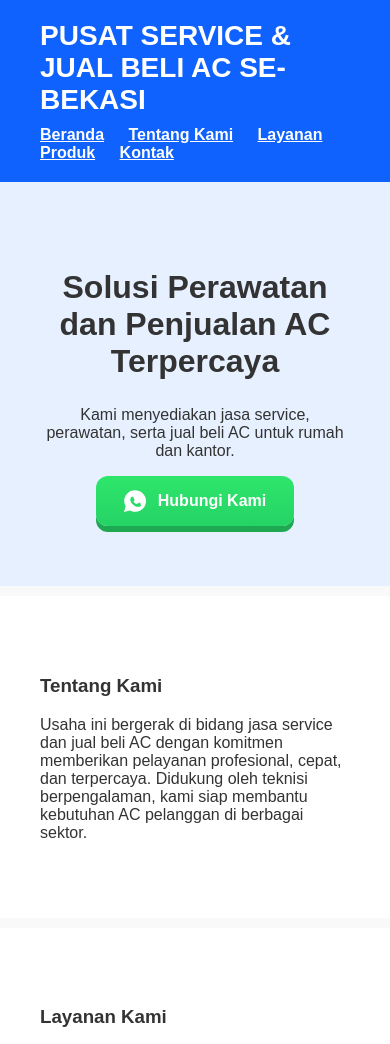
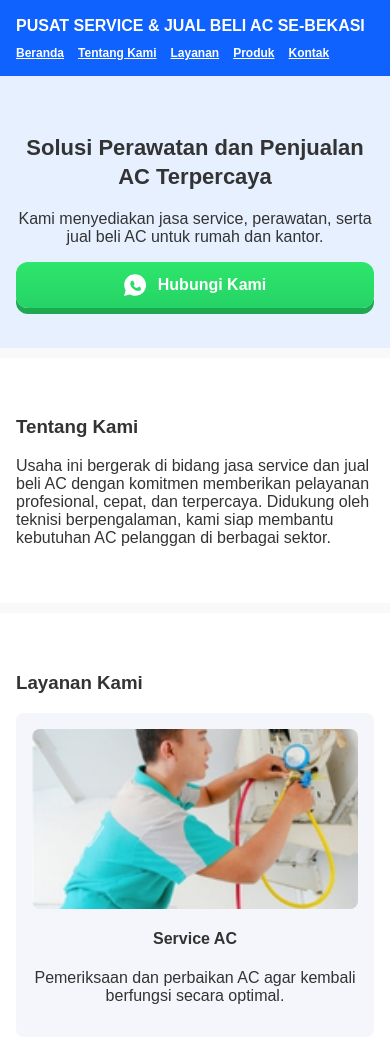
Before and after one commit to saranateknikmandiri/service-ac-bekasi, a plain HTML site: page index.html in a window 390 px wide. Shown: the top 1044 px of the page. Drawn offline with Linux system fonts and the light colour scheme.

Commit message:
Update index.html

```diff
--- a/index.html
+++ b/index.html
@@ -171,6 +171,143 @@
 .contact-link:hover {
   text-decoration: underline;
 }
+
+
+/* === Responsive Fixes (mobile overflow/offside) === */
+* {
+  box-sizing: border-box;
+}
+
+html, body {
+  max-width: 100%;
+  overflow-x: hidden;
+}
+
+img {
+  max-width: 100%;
+  height: auto;
+  display: block;
+}
+
+header {
+  padding: 20px 40px;
+}
+
+header h1 {
+  font-size: clamp(20px, 4vw, 28px);
+  line-height: 1.25;
+  overflow-wrap: anywhere;
+}
+
+nav {
+  display: flex;
+  flex-wrap: wrap;
+  gap: 10px 20px;
+}
+
+nav a {
+  margin-right: 0;
+}
+
+section {
+  padding: 60px 40px;
+}
+
+.hero h2 {
+  font-size: clamp(24px, 5vw, 32px);
+  line-height: 1.3;
+}
+
+.services, .products {
+  display: grid;
+  grid-template-columns: repeat(auto-fit, minmax(min(100%, 220px), 1fr));
+  gap: 20px;
+}
+
+.services > *, .products > * {
+  min-width: 0;
+}
+
+.card {
+  min-width: 0;
+  overflow: hidden;
+}
+
+.services .card img,
+.products .card img,
+.card img {
+  width: 100%;
+  max-width: 100%;
+  height: 220px;
+  object-fit: cover;
+  object-position: center;
+  border-radius: 8px;
+  margin-bottom: 12px;
+}
+
+.btn-wa {
+  max-width: 100%;
+}
+
+@media (max-width: 768px) {
+  header {
+    padding: 16px;
+  }
+
+  nav {
+    gap: 8px 14px;
+  }
+
+  nav a {
+    font-size: 14px;
+  }
+
+  section {
+    padding: 40px 16px;
+    scroll-margin-top: 100px;
+  }
+
+  .services, .products {
+    grid-template-columns: 1fr;
+  }
+
+  .card {
+    padding: 16px;
+  }
+
+  .services .card img,
+  .products .card img,
+  .card img {
+    height: 200px;
+  }
+
+  .btn-wa {
+    justify-content: center;
+    width: 100%;
+    padding: 12px 18px;
+  }
+}
+
+@media (max-width: 480px) {
+  header h1 {
+    font-size: 16px;
+  }
+
+  nav a {
+    font-size: 12px;
+  }
+
+  .hero h2 {
+    font-size: 22px;
+  }
+
+  .services .card img,
+  .products .card img,
+  .card img {
+    height: 180px;
+  }
+}
+
 </style>
 </head>
 <body>
@@ -189,7 +326,7 @@
     <h2>Solusi Perawatan dan Penjualan AC Terpercaya</h2>
     <p>Kami menyediakan jasa service, perawatan, serta jual beli AC untuk rumah dan kantor.</p>
 
-    <a class="btn-wa" href="https://wa.me/628170038400" target="_blank">
+    <a class="btn-wa" href="https://wa.me/628170038400" target="_blank" rel="noopener noreferrer">
   <svg viewBox="0 0 32 32">
     <path d="M16 .3C7.3.3.3 7.3.3 16c0 2.8.7 5.4 2.1 7.8L0 32l8.4-2.3c2.3 1.3 5.1 2 7.9 2h.1c8.7 0 15.7-7 15.7-15.7S24.7.3 16 .3zm8.9 22.2c-.4 1-2.2 1.9-3.1 2-0.9.1-1.9.1-3.1-.1-4.6-1.4-7.6-5.4-7.8-5.6-.2-.2-1.8-2.4-1.8-4.6s1.2-3.3 1.6-3.8c.4-.4.8-.5 1.1-.5.3 0 .6 0 .9 0 .3 0 .7-.1 1.1.9.4.9 1.3 3.2 1.4 3.4.1.2.1.5 0 .7-.1.2-.2.4-.4.6-.2.2-.4.4-.6.6-.2.2-.4.4-.2.8.2.4.9 1.5 2 2.5 1.4 1.2 2.6 1.6 3 .1.4.2.6.2.8.1.2-.1 1-.4 1.5-.3.5-.6 1-1.3 1.3-.6.3-1.3.7-1.7.7-.4 0-.8.1-1.1.1z"/>
   </svg>
@@ -210,22 +347,22 @@
     <h3>Layanan Kami</h3>
     <div class="services">
       <div class="card">
-        <img src="img/service-ac.jpg" alt="Service AC" />
+        <img loading="lazy" src="img/service-ac.jpg" alt="Service AC" />
         <h4>Service AC</h4>
         <p>Pemeriksaan dan perbaikan AC agar kembali berfungsi secara optimal.</p>
       </div>
       <div class="card">
-        <img src="img/cuci-ac.jpg" alt="Cuci AC" />
+        <img loading="lazy" src="img/cuci-ac.jpg" alt="Cuci AC" />
         <h4>Cuci AC</h4>
         <p>Membersihkan unit AC untuk menjaga kualitas udara dan efisiensi pendinginan.</p>
       </div>
       <div class="card">
-        <img src="img/pasang-ac.jpg" alt="Pasang AC" />
+        <img loading="lazy" src="img/pasang-ac.jpg" alt="Pasang AC" />
         <h4>Pasang & Bongkar AC</h4>
         <p>Layanan instalasi dan pembongkaran AC secara aman dan rapi.</p>
       </div>
       <div class="card">
-        <img src="img/freon-ac.jpg" alt="Isi Freon AC" />
+        <img loading="lazy" src="img/freon-ac.jpg" alt="Isi Freon AC" />
         <h4>Isi Freon</h4>
         <p>Pengisian freon sesuai standar untuk menjaga performa AC.</p>
       </div>
@@ -237,48 +374,48 @@
   <div class="products">
 
     <div class="card">
-<img src="img/produk/Samsung.jpg" alt="AC Samsung" class="produk-img" />
+<img loading="lazy" src="img/produk/Samsung.jpg" alt="AC Samsung" class="produk-img" />
       <h4>Samsung</h4>
-      <a class="btn-wa-produk" href="https://wa.me/628170038400?text=Saya%20ingin%20tanya%20AC%20Samsung" target="_blank">
+      <a class="btn-wa-produk" href="https://wa.me/628170038400?text=Saya%20ingin%20tanya%20AC%20Samsung" target="_blank" rel="noopener noreferrer">
         Pesan via WhatsApp
       </a>
     </div>
 
     <div class="card">
-<img src="img/produk/LG.jpg" alt="AC LG" class="produk-img" />
+<img loading="lazy" src="img/produk/LG.jpg" alt="AC LG" class="produk-img" />
       <h4>LG</h4>
-      <a class="btn-wa-produk" href="https://wa.me/628170038400?text=Saya%20ingin%20tanya%20AC%20LG" target="_blank">
+      <a class="btn-wa-produk" href="https://wa.me/628170038400?text=Saya%20ingin%20tanya%20AC%20LG" target="_blank" rel="noopener noreferrer">
         Pesan via WhatsApp
       </a>
     </div>
 
     <div class="card">
-<img src="img/produk/Panasonic.jpg" alt="AC Panasonic" class="produk-img" />
+<img loading="lazy" src="img/produk/Panasonic.jpg" alt="AC Panasonic" class="produk-img" />
       <h4>Panasonic</h4>
-      <a class="btn-wa-produk" href="https://wa.me/628170038400?text=Saya%20ingin%20tanya%20AC%20Panasonic" target="_blank">
+      <a class="btn-wa-produk" href="https://wa.me/628170038400?text=Saya%20ingin%20tanya%20AC%20Panasonic" target="_blank" rel="noopener noreferrer">
         Pesan via WhatsApp
       </a>
     </div>
 
     <div class="card">
-<img src="img/produk/Sharp.jpg" alt="AC Sharp" class="produk-img" />
+<img loading="lazy" src="img/produk/Sharp.jpg" alt="AC Sharp" class="produk-img" />
       <h4>Sharp</h4>
-      <a class="btn-wa-produk" href="https://wa.me/628170038400?text=Saya%20ingin%20tanya%20AC%20Sharp" target="_blank">
+      <a class="btn-wa-produk" href="https://wa.me/628170038400?text=Saya%20ingin%20tanya%20AC%20Sharp" target="_blank" rel="noopener noreferrer">
         Pesan via WhatsApp
       </a>
     </div>
 
     <div class="card">
-<img src="img/produk/Daikin.jpg" alt="AC Daikin" class="produk-img" />
+<img loading="lazy" src="img/produk/Daikin.jpg" alt="AC Daikin" class="produk-img" />
       <h4>Daikin</h4>
-      <a class="btn-wa-produk" href="https://wa.me/628170038400?text=Saya%20ingin%20tanya%20AC%20Daikin" target="_blank">
+      <a class="btn-wa-produk" href="https://wa.me/628170038400?text=Saya%20ingin%20tanya%20AC%20Daikin" target="_blank" rel="noopener noreferrer">
         Pesan via WhatsApp
       </a>
     </div>
 
     <div class="card">
       <h4>Merek Lainnya</h4>
-      <a class="btn-wa-produk" href="https://wa.me/628170038400?text=Saya%20ingin%20tanya%20merek%20AC%20lainnya" target="_blank" rel="noopener noreferrer">
+      <a class="btn-wa-produk" href="https://wa.me/628170038400?text=Saya%20ingin%20tanya%20merek%20AC%20lainnya" target="_blank" rel="noopener noreferrer" rel="noopener noreferrer">
         Pesan via WhatsApp
       </a>
     </div>
@@ -310,8 +447,8 @@
   <section id="kontak">
     <h3>Kontak Kami</h3>
     <p>
-      WhatsApp: <a class="contact-link" href="https://wa.me/628170038400" target="_blank" rel="noopener noreferrer"><strong>628170038400</strong></a><br />
-      Maps : <a class="map-link" href="https://maps.app.goo.gl/d9GR5vL4bmfysVn38" target="_blank" rel="noopener noreferrer">Lihat di Google Maps</a>
+      WhatsApp: <a class="contact-link" href="https://wa.me/628170038400" target="_blank" rel="noopener noreferrer" rel="noopener noreferrer"><strong>628170038400</strong></a><br />
+      Maps : <a class="map-link" href="https://maps.app.goo.gl/d9GR5vL4bmfysVn38" target="_blank" rel="noopener noreferrer" rel="noopener noreferrer">Lihat di Google Maps</a>
     </p>
   </section>
 
```
